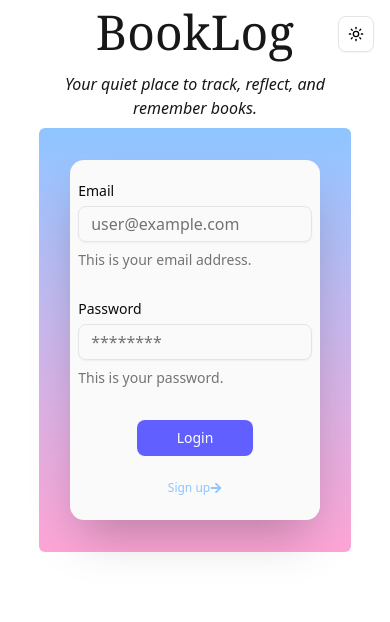
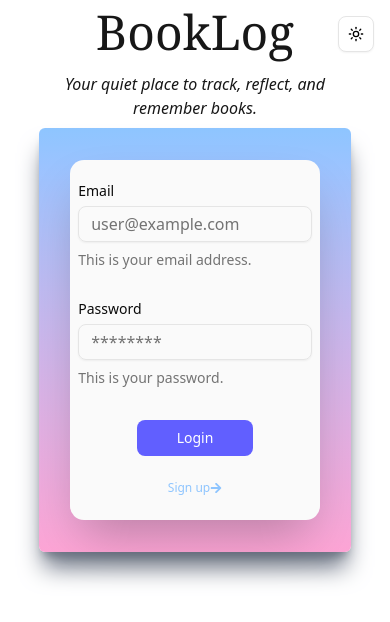
Before and after one commit to tugayturk/Booklog, a Next.js app in the folder client/booklog/: page / in a window 390 px wide. Shown: the top 622 px of the page. Built offline with nearby package versions, Linux system fonts and the light colour scheme.

Commit message:
Update SignupForm styles and adjust layout in Home component for improved aesthetics

```diff
--- a/client/booklog/app/page.tsx
+++ b/client/booklog/app/page.tsx
@@ -34,7 +34,8 @@ export default function Home() {
         </p>
       </div>
 
-      <div className="w-4/5 h-auto lg:h-[75vh] flex flex-col lg:flex-row items-center justify-center lg:justify-around bg-miamivice rounded-sm mt-2 z-999 transition-all duration-300 hover:-translate-y-1 py-8 lg:py-0">
+      <div className="w-4/5 h-auto lg:h-[75vh] flex flex-col lg:flex-row items-center justify-center lg:justify-around
+       bg-miamivice rounded-sm mt-2 z-999 transition-all duration-300 hover:-translate-y-1 py-8 lg:py-0 shadow-xl shadow-gray-500">
 
         {isLogin ? <LoginForm setIsLogin={setIsLogin} /> : <SignupForm setIsLogin={setIsLogin} />}
 
--- a/client/booklog/components/auth/SignupForm.tsx
+++ b/client/booklog/components/auth/SignupForm.tsx
@@ -52,7 +52,7 @@ const SignupForm = ({ setIsLogin }: { setIsLogin: (isLogin: boolean) => void })
   }
 
   return (
-    <Card className="w-full h-[95%] max-w-sm px-2 bg-zinc-50">
+    <Card className="w-full h-[90%] max-w-sm px-2 bg-zinc-50">
       <Form {...form}>
         <form onSubmit={form.handleSubmit(onSubmit)} className="space-y-8">
           <FormField
@@ -107,8 +107,10 @@ const SignupForm = ({ setIsLogin }: { setIsLogin: (isLogin: boolean) => void })
           <Button className="w-1/2 mx-auto block items-center justify-center bg-indigo-500 text-white hover:bg-indigo-600 transition-all duration-300" type="submit">Sign up</Button>
         </form>
       </Form>
-      <span className='text-xs text-blue-300 cursor-pointer hover:text-indigo-600 transition-all duration-300 hover:text-sm flex flex-row items-center justify-center' onClick={() => setIsLogin(true)}>
-        Already have an account? Login <FaArrowRight className='ml-2' />
+      <span className='text-xs text-blue-300 cursor-pointer hover:text-indigo-600
+       transition-all duration-300 hover:text-sm flex flex-row items-center justify-center' onClick={() => setIsLogin(true)}>
+        Already have an account? Login
+         <FaArrowRight className='ml-2' />
         </span>
     </Card>
   )
```
